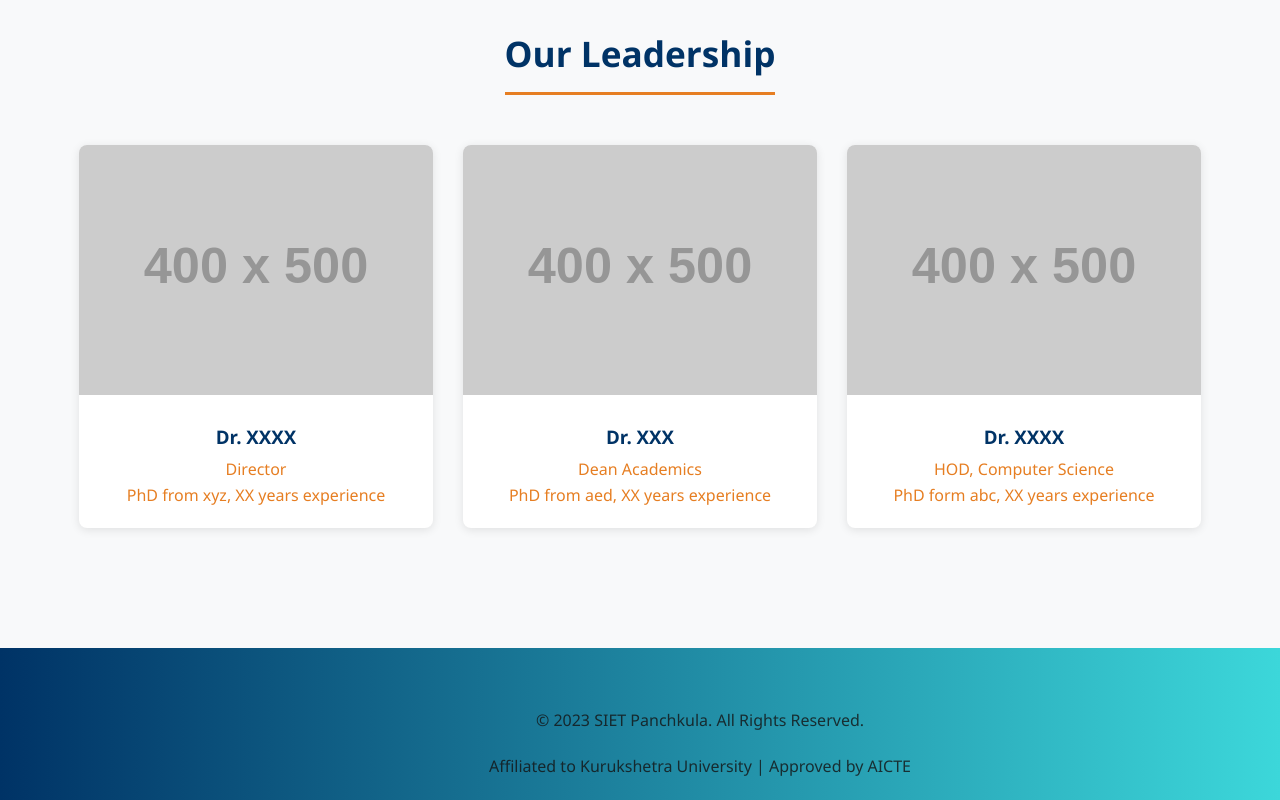
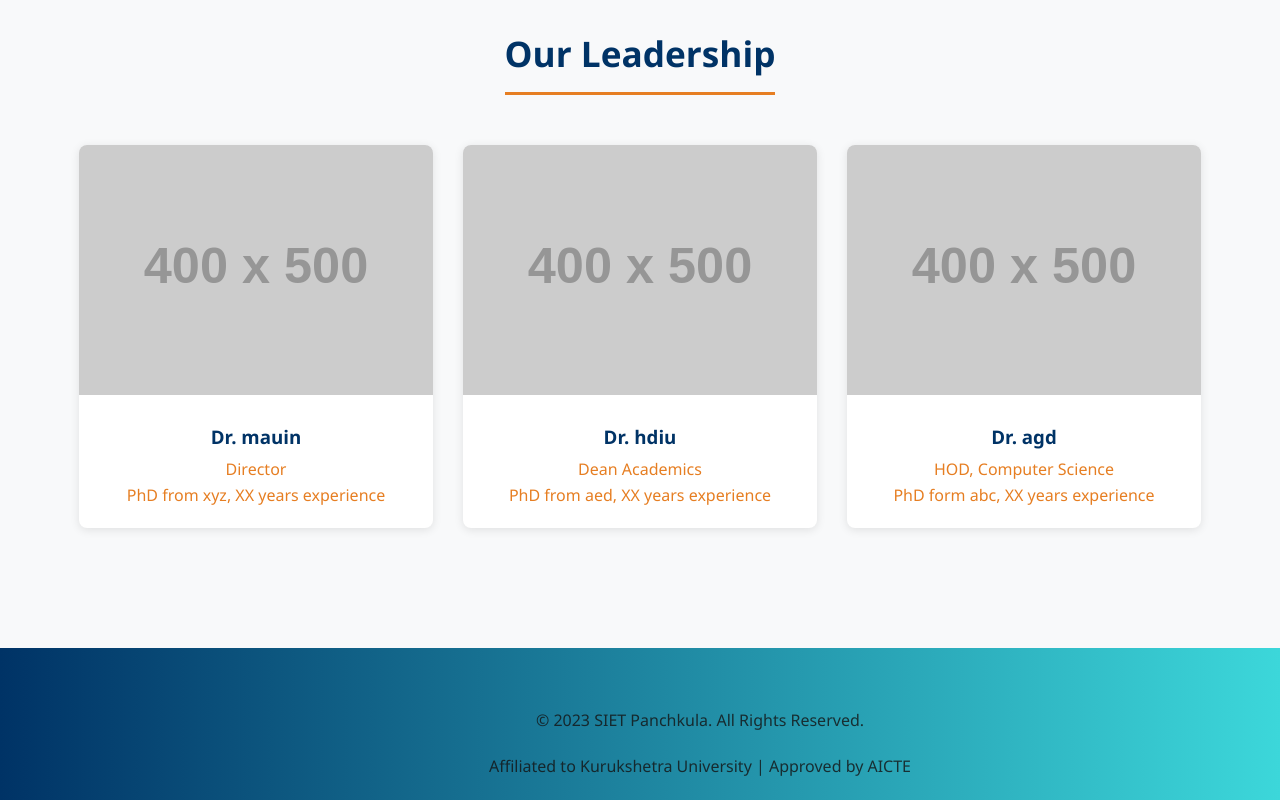
Before and after one commit to Aman1685/clg_web, a website: page about_overview.html in a window 1280 px wide. Shown: the part 1163-1963 px from the top of the page. Drawn offline with Linux system fonts and the light colour scheme; placeholder pictures from the web are drawn by us.

Commit message:
Update about_overview.html

```diff
--- a/about_overview.html
+++ b/about_overview.html
@@ -306,7 +306,7 @@
                     <div class="leader-card">
                         <img src="https://via.placeholder.com/400x500/003366/FFFFFF?text=Director" alt="Director" class="leader-img">
                         <div class="leader-info">
-                            <h3>Dr. XXXX</h3>
+                            <h3>Dr. mauin</h3>
                             <p>Director</p>
                             <p>PhD from xyz, XX years experience</p>
                         </div>
@@ -315,7 +315,7 @@
                     <div class="leader-card">
                         <img src="https://via.placeholder.com/400x500/003366/FFFFFF?text=Dean" alt="Dean" class="leader-img">
                         <div class="leader-info">
-                            <h3>Dr. XXX</h3>
+                            <h3>Dr. hdiu</h3>
                             <p>Dean Academics</p>
                             <p>PhD from aed, XX years experience</p>
                         </div>
@@ -324,7 +324,7 @@
                     <div class="leader-card">
                         <img src="https://via.placeholder.com/400x500/003366/FFFFFF?text=HOD" alt="HOD" class="leader-img">
                         <div class="leader-info">
-                            <h3>Dr. XXXX</h3>
+                            <h3>Dr. agd</h3>
                             <p>HOD, Computer Science</p>
                             <p>PhD form abc, XX years experience</p>
                         </div>
```
